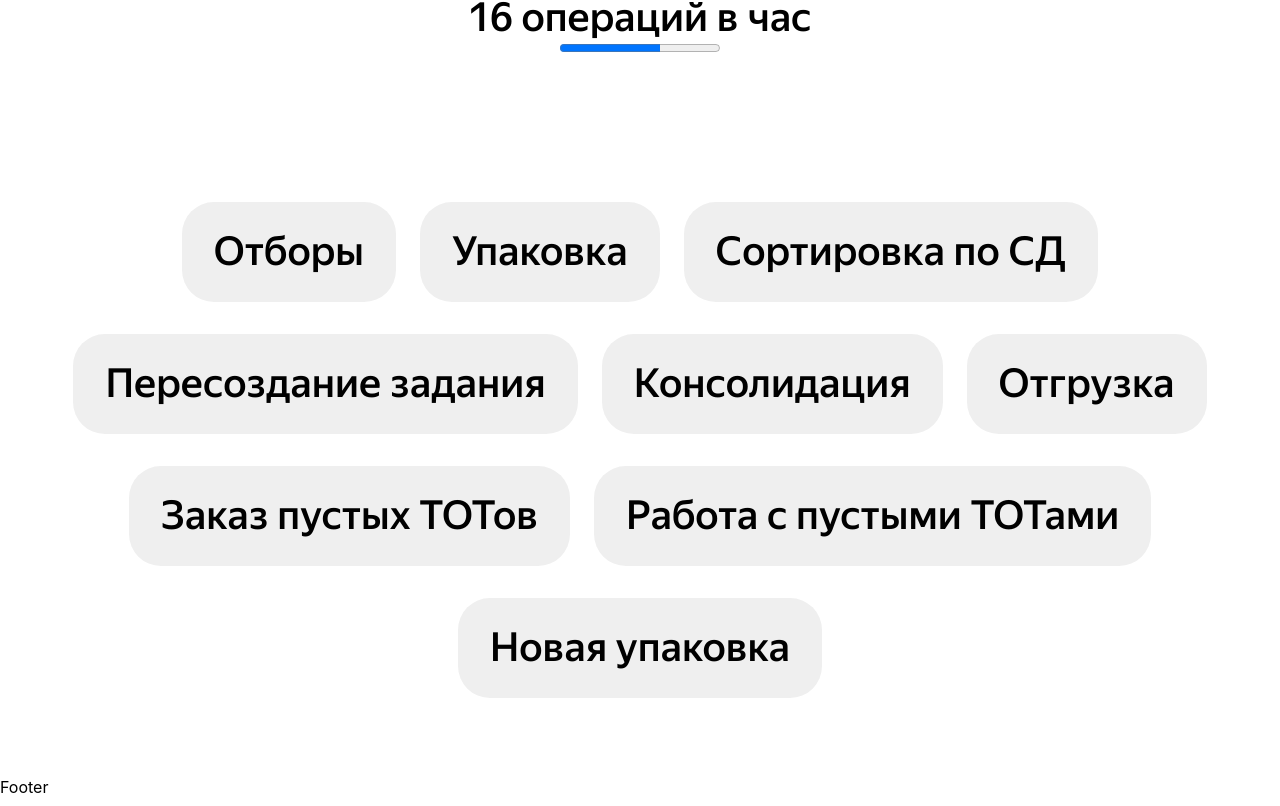
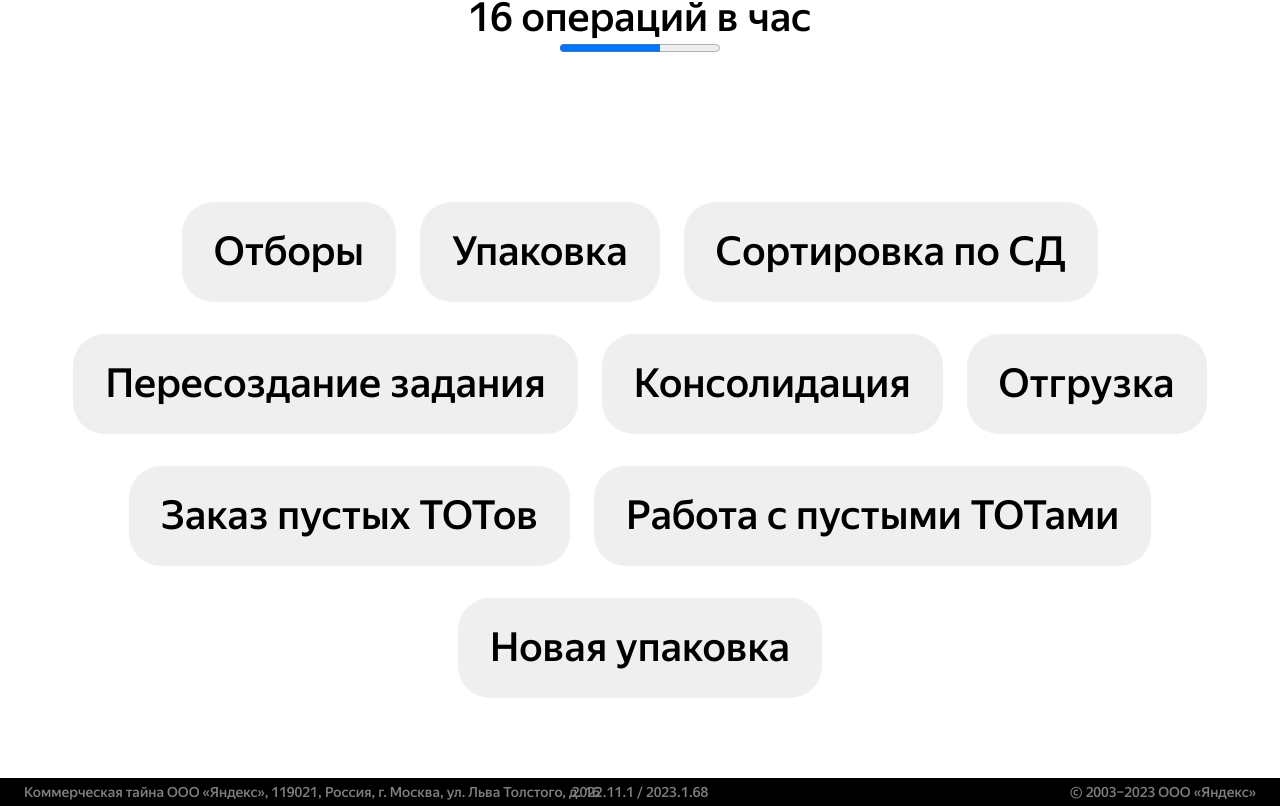
Before and after one commit to ZzZorger/frontend-yandex-hackathon, a React (Create React App) app: page /task in a window 1280 px wide. Shown: the part 444-1250 px from the top of the page. Built offline with nearby package versions, Linux system fonts and the light colour scheme.

Commit message:
Добавление footer

```diff
--- a/src/components/App/App.css
+++ b/src/components/App/App.css
@@ -5,6 +5,7 @@
 
 .page {
   max-width: 1920px;
+  max-height: 1080px;
   margin: 0 auto;
   font-family: 'Inter', 'Arial', 'Helvetica', sans-serif;
   -webkit-font-smoothing: antialiased;
--- a/src/components/Footer/Footer.jsx
+++ b/src/components/Footer/Footer.jsx
@@ -1,3 +1,11 @@
+import style from './Footer.module.css';
+
 export default function Footer() {
-  return <div>Footer</div>;
+  return (
+    <footer className={style.Content}>
+      <p className={style.Adress}>Коммерческая тайна ООО «Яндекс», 119021, Россия, г. Москва, ул. Льва Толстого, д. 16</p>
+      <p className={style.Version}>2022.11.1 / 2023.1.68</p>
+      <p className={style.Copyright}>© 2003–2023 ООО «Яндекс»</p>
+    </footer>
+  );
 }
--- /dev/null
+++ b/src/components/Footer/Footer.module.css
@@ -0,0 +1,40 @@
+.Content {
+  position: relative;
+  background: #000000;
+  display: flex;
+  height: 28px;
+  align-items: center;
+  width: 100%;
+}
+.Adress {
+  position: absolute;
+  padding-left: 24px;
+  margin: 0;
+  font-family: 'YS Text';
+  font-style: normal;
+  font-weight: 400;
+  font-size: 14px;
+  line-height: 20px;
+  color: #7e7e7e;
+}
+.Version {
+  margin: 0 auto;
+  font-family: 'YS Text';
+  font-style: normal;
+  font-weight: 400;
+  font-size: 14px;
+  line-height: 20px;
+  color: #7e7e7e;
+}
+.Copyright {
+  position: absolute;
+  right: 0;
+  padding-right: 24px;
+  margin: 0;
+  font-family: 'YS Text';
+  font-style: normal;
+  font-weight: 400;
+  font-size: 14px;
+  line-height: 20px;
+  color: #7e7e7e;
+}
--- a/src/components/Header/Header.module.css
+++ b/src/components/Header/Header.module.css
@@ -1,13 +1,15 @@
 .Content {
   height: 112px;
   display: flex;
-  margin: 0 24px;
+  margin: 0;
 }
 .Nav {
   position: absolute;
   top: 28.38px;
+  left: 0;
   display: flex;
   align-items: center;
+  margin-left: 24px;
 }
 .Burger {
   cursor: pointer;
```
